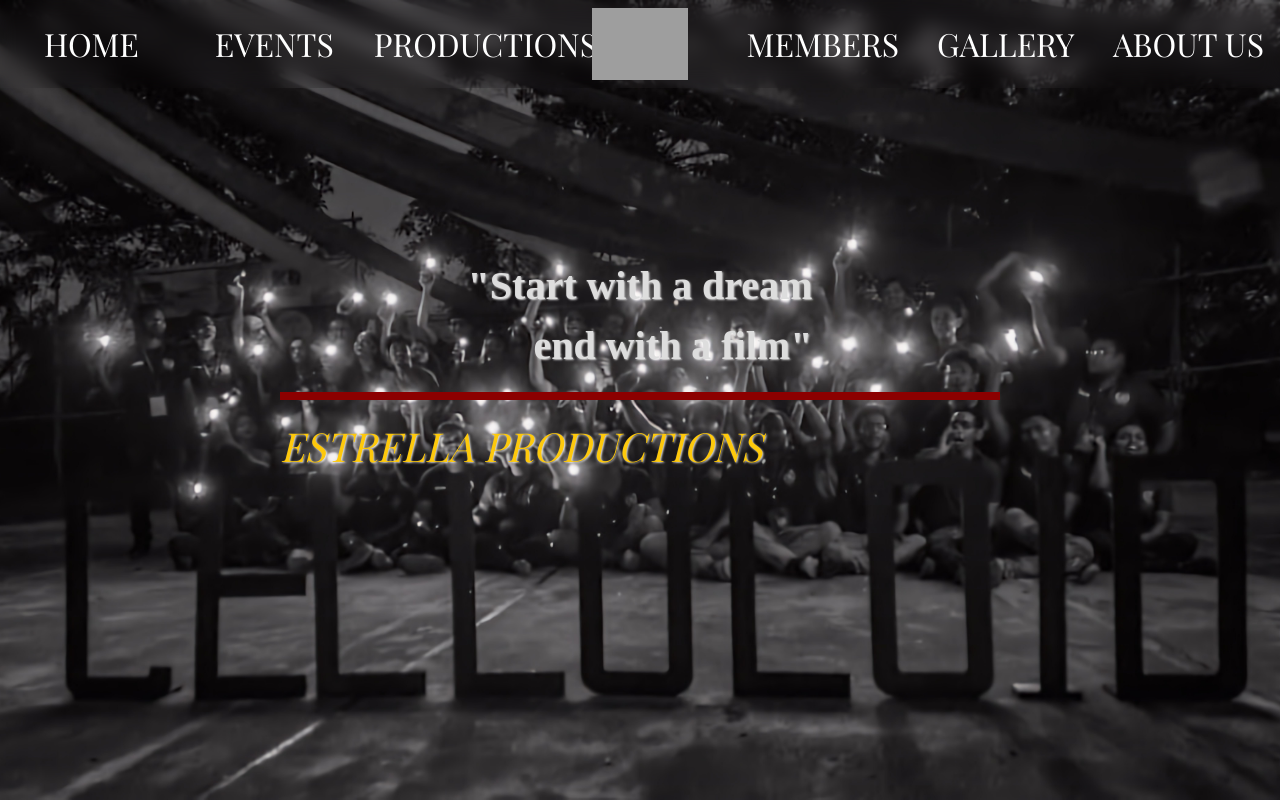
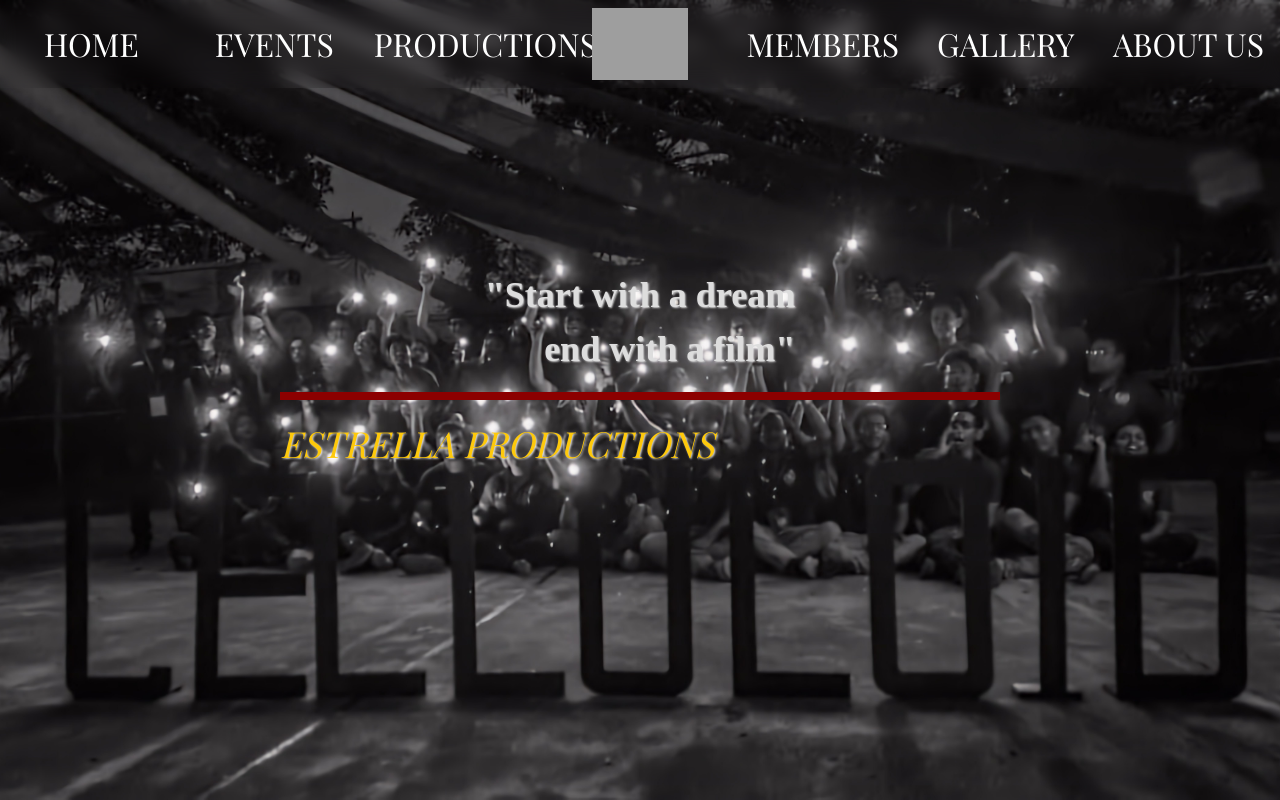
Before and after one commit to EstrellaProductions/EstrellaProductions.github.io, a plain HTML site: page index.html in a window 1280 px wide. Drawn offline with nearby package versions, Linux system fonts and the light colour scheme; grey boxes are pictures that could not be loaded; a web font is replaced by a local one.

Commit message:
probably final 2

```diff
--- a/styles/index.css
+++ b/styles/index.css
@@ -12,11 +12,11 @@ body {
 }
 
 .text-top {
-  font-size: 5vh;
+  font-size: 4.5vh;
   text-shadow: 1px 1px 2px rgba(255, 255, 255, 0.8); /* Add a subtle text shadow */
 }
 
 .text-bottom {
-  font-size: 5vh;
+  font-size: 4.5vh;
   text-shadow: 1px 1px 2px rgba(255, 255, 255, 0.8); /* Add a subtle text shadow */
 }
```
